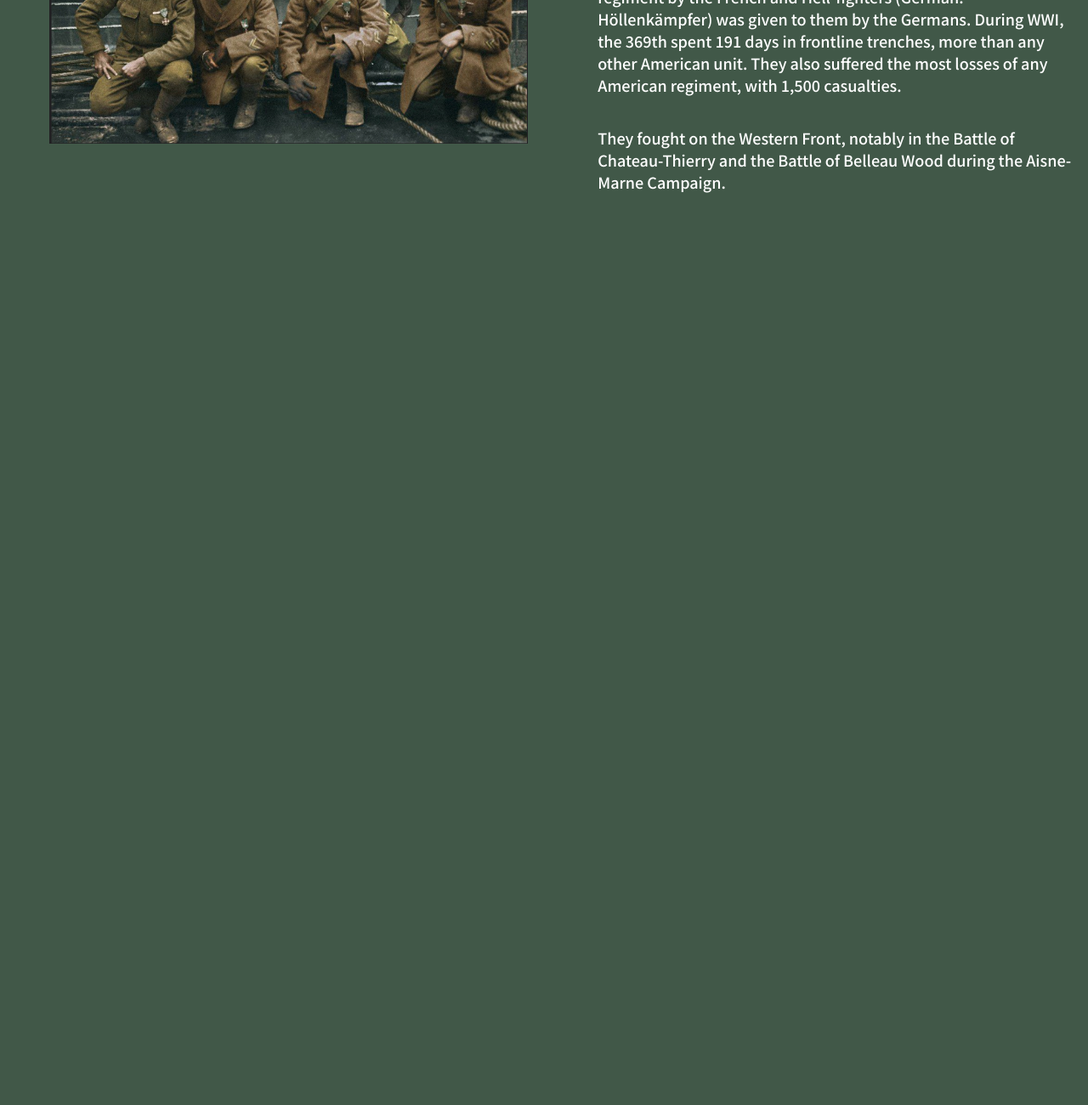
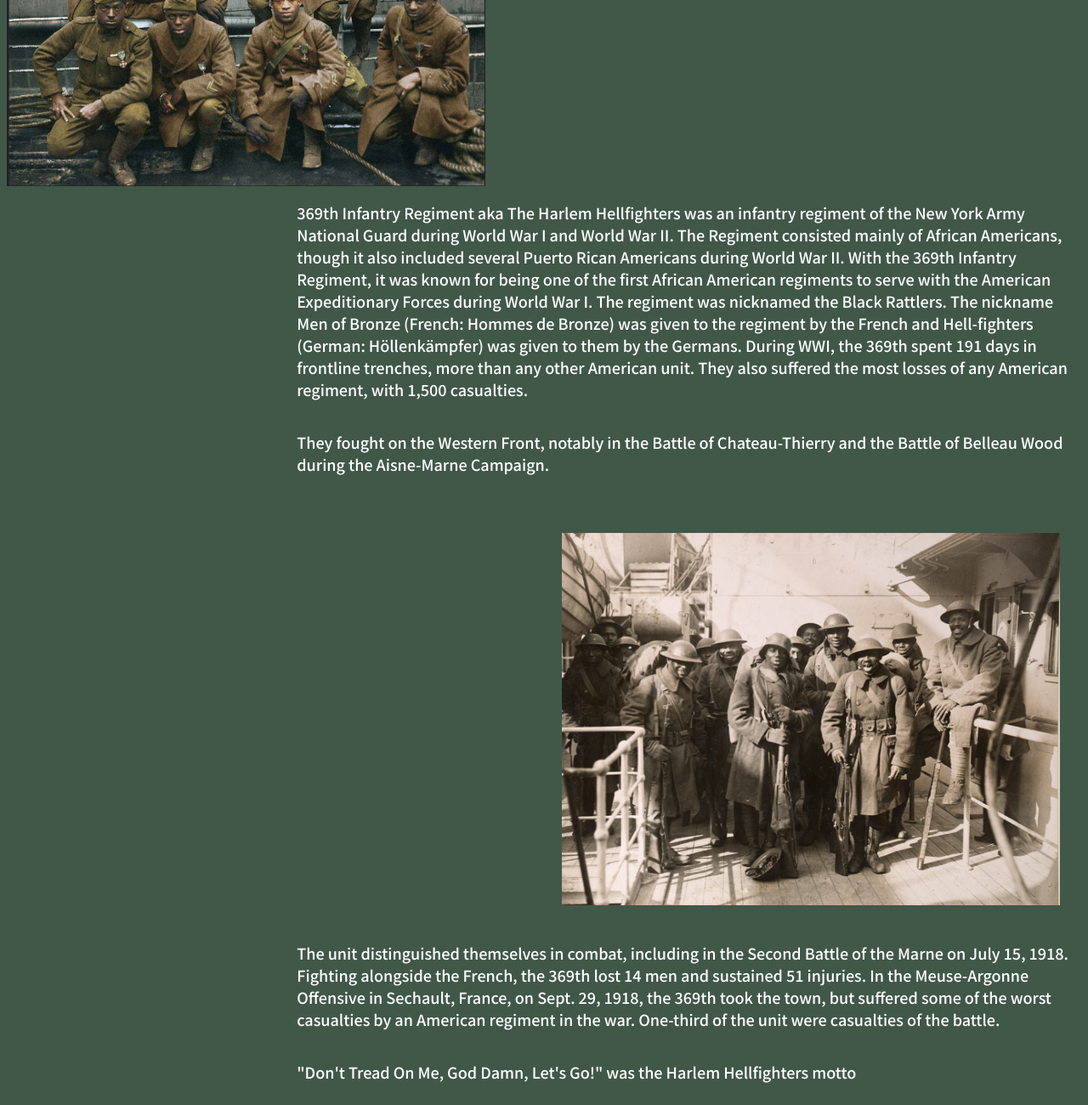
Before and after one commit to mshakes18/harlem-hellfighters, a plain HTML site: page about.html in a window 1280 px wide. Shown: the part 536-1836 px from the top of the page at 85% size. Before the commit the page ends 800 px from the top, so only its background shows below. Drawn offline with Linux system fonts and the light colour scheme.

Commit message:
updating about page

```diff
--- a/about.html
+++ b/about.html
@@ -22,11 +22,11 @@
       <li><a href="honours.html">Honors</a></li>
     </ul>
   </nav>
-  <h2> About the Harlem Hellfighters</h2>
+  <h2 class="about-heading"> About the Harlem Hellfighters</h2>
   <h2 class="motto">Don't Tread On Me, God Damn, Let's Go!</h2>
 
-
-  <div class="clearfix">
+  <!-- containers -->
+  <div class=" about-container clearfix">
 
     <img class="harlem-boat" src="./assets/Screenshot 2021-07-24 at 23.10.20.png"
       alt="the harlem Hellfighters on a boat posing for a picture" height="438px" height="340px">
@@ -51,6 +51,22 @@
 
   </div>
 
+  <div class=" about-container clearfix">
+
+    <img class="harlem-boat-two" src="./assets/369 return home boat edit.jpg"
+      alt="the harlem Hellfighters on a boat posing for a picture" height="438px" height="340px">
+
+
+    <p class="about-text-two"> The unit distinguished themselves in combat, including in the Second Battle of the Marne
+      on July 15, 1918. Fighting
+      alongside the French, the 369th lost 14 men and sustained 51 injuries. In the Meuse-Argonne Offensive in Sechault,
+      France, on Sept. 29, 1918, the 369th took the town, but suffered some of the worst casualties by an American
+      regiment in
+      the war. One-third of the unit were casualties of the battle.</p>
+    <p class="about-text-two"> "Don't Tread On Me, God Damn, Let's Go!" was the Harlem Hellfighters motto</p>
+
+  </div>
+
 
 </body>
 
--- a/styles/styles.css
+++ b/styles/styles.css
@@ -84,14 +84,37 @@ nav h2 {
   font-family: "Noto Sans JP", sans-serif;
   color: white;
   font-size: 18px;
-  width: 45%;
+  width: 73%;
   float: right;
-  /* padding-right: 600px; */
+  padding: 0 auto;
+  height: auto;
 }
 .harlem-boat {
   float: left;
-  padding-left: 50px;
+  padding: 0 auto;
 }
-.motto {
+
+.about-container {
+  margin-top: 50px;
+}
+
+.harlem-boat-two {
+  float: right;
+  padding: 0 auto;
+  margin-bottom: 25px;
+  margin-right: 25px;
+}
+
+.about-text-two {
+  font-family: "Noto Sans JP", sans-serif;
+  color: white;
+  font-size: 18px;
+  width: 73%;
+  float: right;
+  padding: 0 auto;
+  height: auto;
+}
+
+.motto .about-heading {
   margin: 0 auto;
 }
```
Also changed, not shown: honours.html (+1 -2 lines).
